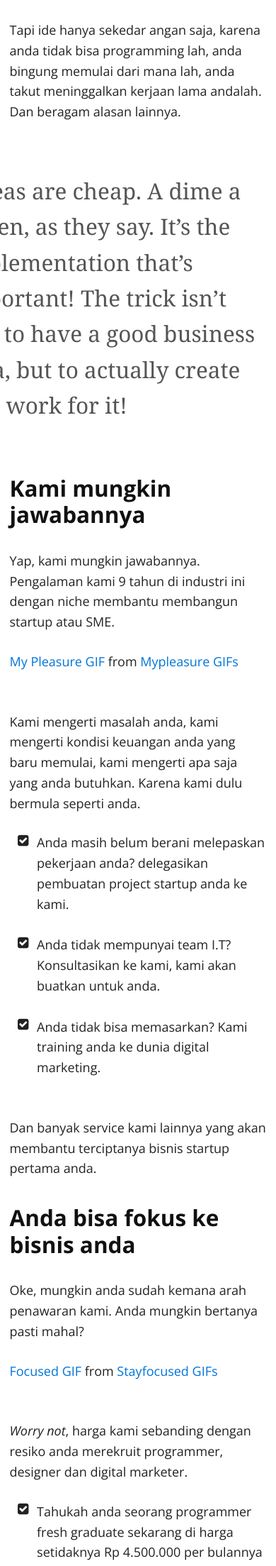
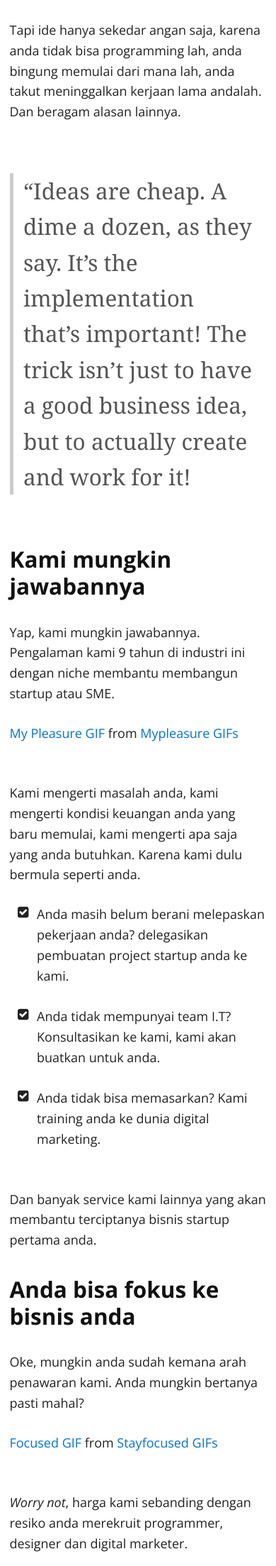
Before and after one commit to kemtol/rocktokom, a Jekyll site: the page built from index.md, in a window 390 px wide. Shown: the part 2163-4370 px from the top of the page at 71% size. Built offline with Jekyll 4.4.1, drawn with Linux system fonts in a browser that asks for light colours; nearby versions of some CDN libraries; a script that is not in the unit is left out; our own code applies the rules of GitHub Pages for plain Markdown files.

Commit message:
Update default.html

```diff
--- a/_layouts/default.html
+++ b/_layouts/default.html
@@ -40,6 +40,7 @@
     #landing--page .lp > div > hr{width: 2rem;border-bottom: 6px solid #fff;}
 
     @media screen and (max-width: 959px) {
+      blockquote{margin-left:0}
       #landing--page{width:100%;overflow-x:scroll}
       #landing--page > div{width: 960px;}
     }
```
